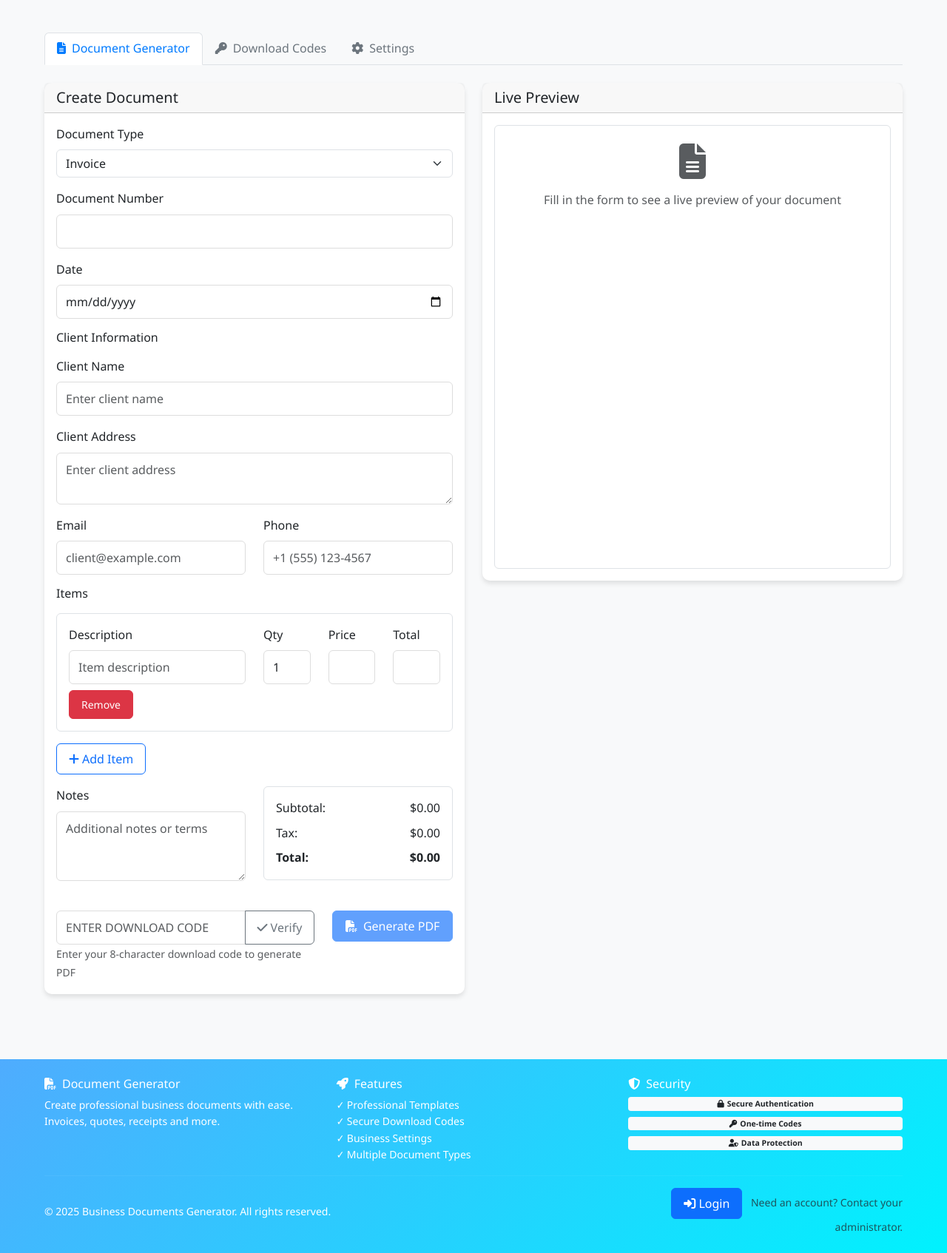
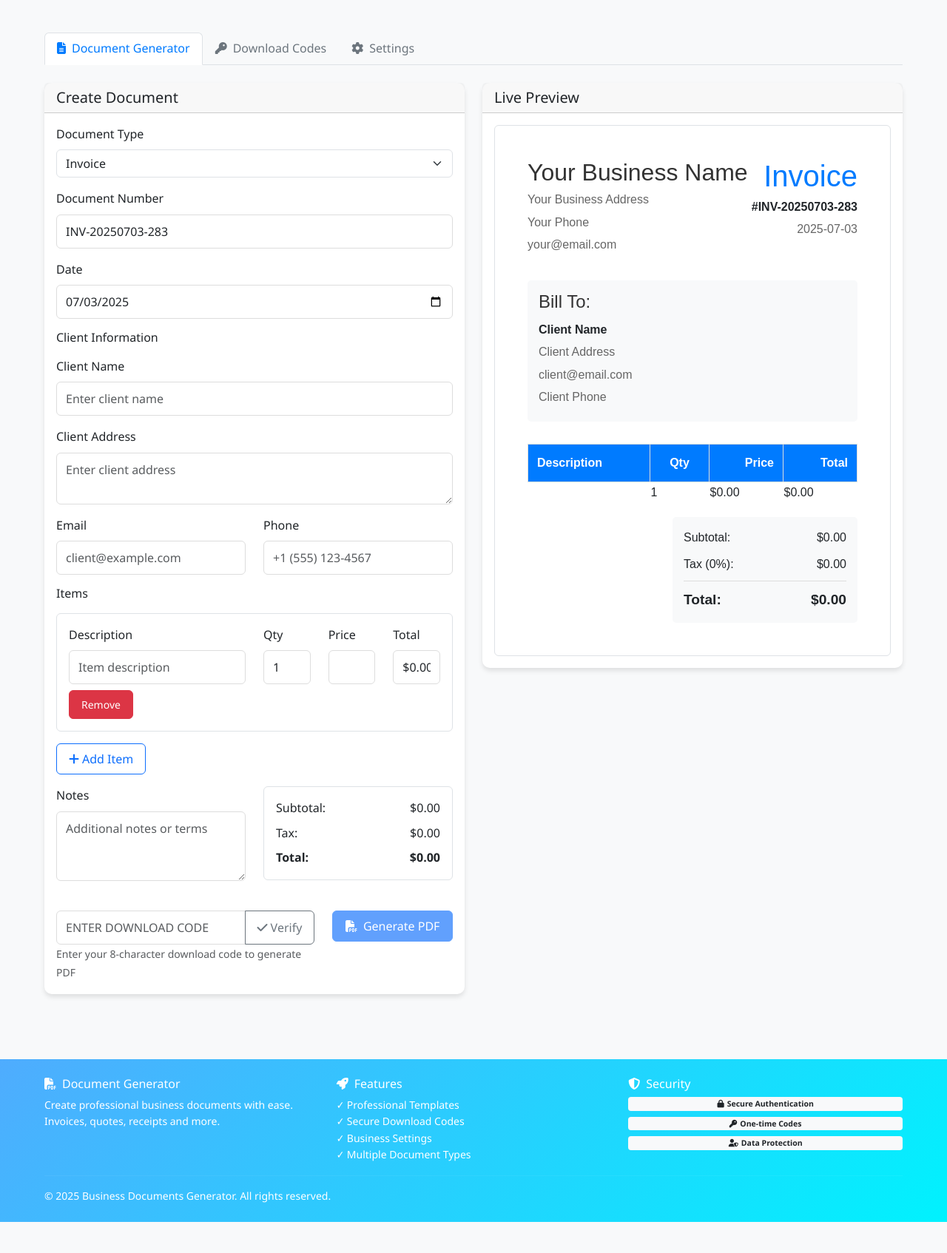
Before and after one commit to julisunkan/err, a Flask app: page / in a window 1280 px wide. Shown: the part 98-1792 px from the top of the page at 74% size. After the commit the page ends 1750 px from the top, so only its background shows below. Run offline with Flask 3, Linux system fonts and the light colour scheme; the visitor is signed in with stand-in values (Sample User, id 1); some libraries are stand-ins or nearby versions.

Commit message:
Assistant checkpoint: Fix login functionality and JavaScript errors
Assistant generated file changes:
- templates/index.html: Fix login functionality and JavaScript errors

---

User prompt:

the login function no longer working.  fix it. Check the entire code for errors and fix it

Replit-Commit-Author: Assistant
Replit-Commit-Session-Id: 8bb6f783-30b1-4a43-8ff4-0986a67f9c6c

```diff
--- a/templates/index.html
+++ b/templates/index.html
@@ -1,3 +1,4 @@
+
 <!DOCTYPE html>
 <html lang="en">
 <head>
@@ -299,6 +300,7 @@
                                     <h4><i class="fas fa-sign-in-alt me-2"></i>Login</h4>
                                 </div>
                                 <div class="card-body">
+                                    <div id="login-alert-container"></div>
                                     <form id="loginForm">
                                         <div class="mb-3">
                                             <label for="loginUsername" class="form-label">Username</label>
@@ -313,7 +315,7 @@
                                         </div>
                                     </form>
                                     <div class="text-center mt-3">
-                                        <p class="mb-1">Don't have an account? <a href="#" onclick="switchTab('register-tab')">Register here</a></p>
+                                        <p class="mb-1">Need an account? Contact your administrator.</p>
                                         <p class="text-muted mt-2"><small></small></p>
                                     </div>
                                 </div>
@@ -321,8 +323,6 @@
                         </div>
                     </div>
                 </div>
-
-                <!-- Register Tab -->
                 {% endif %}
 
                 <!-- Download Codes Tab (Admin Only) -->
@@ -510,23 +510,17 @@
                 </div>
                 <div class="col-md-4 text-end">
                     <div class="small">
+                        {% if not session.user_id %}
                             <a href="{{ url_for('login') }}" class="btn btn-primary me-2">
                                 <i class="fas fa-sign-in-alt"></i> Login
                             </a>
                             <span class="text-muted">Need an account? Contact your administrator.</span>
+                        {% endif %}
                     </div>
                 </div>
             </div>
         </div>
     </footer>
-
-
-                        </div>
-                        </form>
-                </div>
-            </div>
-        </div>
-    </div>
 
     <!-- Bootstrap JS -->
     <script src="https://cdn.jsdelivr.net/npm/bootstrap@5.3.0/dist/js/bootstrap.bundle.min.js"></script>
@@ -662,18 +656,6 @@
                 loginForm.addEventListener('submit', handleLogin);
             }
 
-            // Register form
-            const registerForm = document.getElementById('registerForm');
-            if (registerForm) {
-                registerForm.addEventListener('submit', handleRegister);
-            }
-
-            // Forgot password form
-            const forgotForm = document.getElementById('forgotPasswordForm');
-            if (forgotForm) {
-                forgotForm.addEventListener('submit', handleForgotPassword);
-            }
-
             // PDF Download code input formatting
             const pdfDownloadCodeInput = document.getElementById('pdfDownloadCode');
             if (pdfDownloadCodeInput) {
@@ -727,7 +709,6 @@
             if (importInput) {
                 importInput.addEventListener('change', importUserSettings);
             }
-
         }
 
         // Generate document number
@@ -747,7 +728,7 @@
                 case 'receipt': prefix = 'REC'; break;
             }
 
-            const docNumber = `${prefix}-${year}${month}${day}-${random}`;
+            const docNumber = prefix + '-' + year + month + day + '-' + random;
             document.getElementById('documentNumber').value = docNumber;
         }
 
@@ -756,35 +737,33 @@
             const container = document.getElementById('itemsContainer');
             const itemRow = document.createElement('div');
             itemRow.className = 'item-row border rounded p-3 mb-3';
-            itemRow.innerHTML = `
-                <div class="row">
-                    <div class="col-md-6">
-                        <div class="mb-2">
-                            <label class="form-label">Description</label>
-                            <input type="text" class="form-control item-description" placeholder="Item description">
-                        </div>
-                    </div>
-                    <div class="col-md-2">
-                        <div class="mb-2">
-                            <label class="form-label">Qty</label>
-                            <input type="number" class="form-control item-quantity" value="1" min="1">
-                        </div>
-                    </div>
-                    <div class="col-md-2">
-                        <div class="mb-2">
-                            <label class="form-label">Price</label>
-                            <input type="number" class="form-control item-price" step="0.01" min="0">
-                        </div>
-                    </div>
-                    <div class="col-md-2">
-                        <div class="mb-2">
-                            <label class="form-label">Total</label>
-                            <input type="text" class="form-control item-total" readonly>
-                        </div>
-                    </div>
-                </div>
-                <button type="button" class="btn btn-sm btn-danger remove-item">Remove</button>
-            `;
+            itemRow.innerHTML = '<div class="row">' +
+                '<div class="col-md-6">' +
+                    '<div class="mb-2">' +
+                        '<label class="form-label">Description</label>' +
+                        '<input type="text" class="form-control item-description" placeholder="Item description">' +
+                    '</div>' +
+                '</div>' +
+                '<div class="col-md-2">' +
+                    '<div class="mb-2">' +
+                        '<label class="form-label">Qty</label>' +
+                        '<input type="number" class="form-control item-quantity" value="1" min="1">' +
+                    '</div>' +
+                '</div>' +
+                '<div class="col-md-2">' +
+                    '<div class="mb-2">' +
+                        '<label class="form-label">Price</label>' +
+                        '<input type="number" class="form-control item-price" step="0.01" min="0">' +
+                    '</div>' +
+                '</div>' +
+                '<div class="col-md-2">' +
+                    '<div class="mb-2">' +
+                        '<label class="form-label">Total</label>' +
+                        '<input type="text" class="form-control item-total" readonly>' +
+                    '</div>' +
+                '</div>' +
+            '</div>' +
+            '<button type="button" class="btn btn-sm btn-danger remove-item">Remove</button>';
 
             container.appendChild(itemRow);
 
@@ -875,14 +854,12 @@
                 subtotal += total;
 
                 if (description || quantity || price) {
-                    itemsHtml += `
-                        <tr>
-                            <td>${description}</td>
-                            <td>${quantity}</td>
-                            <td>${formatCurrency(price)}</td>
-                            <td>${formatCurrency(total)}</td>
-                        </tr>
-                    `;
+                    itemsHtml += '<tr>' +
+                        '<td>' + description + '</td>' +
+                        '<td>' + quantity + '</td>' +
+                        '<td>' + formatCurrency(price) + '</td>' +
+                        '<td>' + formatCurrency(total) + '</td>' +
+                    '</tr>';
                 }
             });
 
@@ -892,65 +869,63 @@
 
             const docTypeDisplay = docType.charAt(0).toUpperCase() + docType.slice(1).replace('_', ' ');
 
-            preview.innerHTML = `
-                <div style="max-width: 800px; margin: 0 auto; padding: 20px; font-family: Arial, sans-serif;">
-                    <div style="display: flex; justify-content: space-between; align-items: start; margin-bottom: 30px;">
-                        <div>
-                            <h2 style="color: #333; margin: 0;">${businessSettings.businessName || 'Your Business Name'}</h2>
-                            <p style="margin: 5px 0; color: #666;">${businessSettings.businessAddress || 'Your Business Address'}</p>
-                            <p style="margin: 5px 0; color: #666;">${businessSettings.businessPhone || 'Your Phone'}</p>
-                            <p style="margin: 5px 0; color: #666;">${businessSettings.businessEmail || 'your@email.com'}</p>
-                        </div>
-                        <div style="text-align: right;">
-                            <h1 style="color: #007bff; margin: 0;">${docTypeDisplay}</h1>
-                            <p style="margin: 5px 0; font-weight: bold;">#${docNumber || 'DOC-001'}</p>
-                            <p style="margin: 5px 0; color: #666;">${docDate || new Date().toISOString().split('T')[0]}</p>
-                        </div>
-                    </div>
+            preview.innerHTML = '<div style="max-width: 800px; margin: 0 auto; padding: 20px; font-family: Arial, sans-serif;">' +
+                '<div style="display: flex; justify-content: space-between; align-items: start; margin-bottom: 30px;">' +
+                    '<div>' +
+                        '<h2 style="color: #333; margin: 0;">' + (businessSettings.businessName || 'Your Business Name') + '</h2>' +
+                        '<p style="margin: 5px 0; color: #666;">' + (businessSettings.businessAddress || 'Your Business Address') + '</p>' +
+                        '<p style="margin: 5px 0; color: #666;">' + (businessSettings.businessPhone || 'Your Phone') + '</p>' +
+                        '<p style="margin: 5px 0; color: #666;">' + (businessSettings.businessEmail || 'your@email.com') + '</p>' +
+                    '</div>' +
+                    '<div style="text-align: right;">' +
+                        '<h1 style="color: #007bff; margin: 0;">' + docTypeDisplay + '</h1>' +
+                        '<p style="margin: 5px 0; font-weight: bold;">#' + (docNumber || 'DOC-001') + '</p>' +
+                        '<p style="margin: 5px 0; color: #666;">' + (docDate || new Date().toISOString().split('T')[0]) + '</p>' +
+                    '</div>' +
+                '</div>' +
 
-                    <div style="margin-bottom: 30px; padding: 15px; background: #f8f9fa; border-radius: 5px;">
-                        <h4 style="margin: 0 0 10px 0; color: #333;">Bill To:</h4>
-                        <p style="margin: 5px 0; font-weight: bold;">${clientName || 'Client Name'}</p>
-                        <p style="margin: 5px 0; color: #666;">${clientAddress || 'Client Address'}</p>
-                        <p style="margin: 5px 0; color: #666;">${clientEmail || 'client@email.com'}</p>
-                        <p style="margin: 5px 0; color: #666;">${clientPhone || 'Client Phone'}</p>
-                    </div>
+                '<div style="margin-bottom: 30px; padding: 15px; background: #f8f9fa; border-radius: 5px;">' +
+                    '<h4 style="margin: 0 0 10px 0; color: #333;">Bill To:</h4>' +
+                    '<p style="margin: 5px 0; font-weight: bold;">' + (clientName || 'Client Name') + '</p>' +
+                    '<p style="margin: 5px 0; color: #666;">' + (clientAddress || 'Client Address') + '</p>' +
+                    '<p style="margin: 5px 0; color: #666;">' + (clientEmail || 'client@email.com') + '</p>' +
+                    '<p style="margin: 5px 0; color: #666;">' + (clientPhone || 'Client Phone') + '</p>' +
+                '</div>' +
 
-                    <table style="width: 100%; border-collapse: collapse; margin-bottom: 20px;">
-                        <thead>
-                            <tr style="background: #007bff; color: white;">
-                                <th style="padding: 12px; text-align: left; border: 1px solid #ddd;">Description</th>
-                                <th style="padding: 12px; text-align: center; border: 1px solid #ddd; width: 80px;">Qty</th>
-                                <th style="padding: 12px; text-align: right; border: 1px solid #ddd; width: 100px;">Price</th>
-                                <th style="padding: 12px; text-align: right; border: 1px solid #ddd; width: 100px;">Total</th>
-                            </tr>
-                        </thead>
-                        <tbody>
-                            ${itemsHtml || '<tr><td colspan="4" style="padding: 12px; text-align: center; color: #999; border: 1px solid #ddd;">No items added</td></tr>'}
-                        </tbody>
-                    </table>
+                '<table style="width: 100%; border-collapse: collapse; margin-bottom: 20px;">' +
+                    '<thead>' +
+                        '<tr style="background: #007bff; color: white;">' +
+                            '<th style="padding: 12px; text-align: left; border: 1px solid #ddd;">Description</th>' +
+                            '<th style="padding: 12px; text-align: center; border: 1px solid #ddd; width: 80px;">Qty</th>' +
+                            '<th style="padding: 12px; text-align: right; border: 1px solid #ddd; width: 100px;">Price</th>' +
+                            '<th style="padding: 12px; text-align: right; border: 1px solid #ddd; width: 100px;">Total</th>' +
+                        '</tr>' +
+                    '</thead>' +
+                    '<tbody>' +
+                        (itemsHtml || '<tr><td colspan="4" style="padding: 12px; text-align: center; color: #999; border: 1px solid #ddd;">No items added</td></tr>') +
+                    '</tbody>' +
+                '</table>' +
 
-                    <div style="display: flex; justify-content: space-between; align-items: start;">
-                        <div style="flex: 1; margin-right: 20px;">
-                            ${notes ? `<div><h4 style="margin: 0 0 10px 0; color: #333;">Notes:</h4><p style="color: #666; margin: 0;">${notes}</p></div>` : ''}
-                        </div>
-                        <div style="min-width: 250px; background: #f8f9fa; padding: 15px; border-radius: 5px;">
-                            <div style="display: flex; justify-content: space-between; margin-bottom: 10px;">
-                                <span>Subtotal:</span>
-                                <span>${formatCurrency(subtotal)}</span>
-                            </div>
-                            <div style="display: flex; justify-content: space-between; margin-bottom: 10px;">
-                                <span>Tax (${taxRate}%):</span>
-                                <span>${formatCurrency(tax)}</span>
-                            </div>
-                            <div style="display: flex; justify-content: space-between; font-weight: bold; font-size: 1.2em; padding-top: 10px; border-top: 1px solid #ddd;">
-                                <span>Total:</span>
-                                <span>${formatCurrency(total)}</span>
-                            </div>
-                        </div>
-                    </div>
-                </div>
-            `;
+                '<div style="display: flex; justify-content: space-between; align-items: start;">' +
+                    '<div style="flex: 1; margin-right: 20px;">' +
+                        (notes ? '<div><h4 style="margin: 0 0 10px 0; color: #333;">Notes:</h4><p style="color: #666; margin: 0;">' + notes + '</p></div>' : '') +
+                    '</div>' +
+                    '<div style="min-width: 250px; background: #f8f9fa; padding: 15px; border-radius: 5px;">' +
+                        '<div style="display: flex; justify-content: space-between; margin-bottom: 10px;">' +
+                            '<span>Subtotal:</span>' +
+                            '<span>' + formatCurrency(subtotal) + '</span>' +
+                        '</div>' +
+                        '<div style="display: flex; justify-content: space-between; margin-bottom: 10px;">' +
+                            '<span>Tax (' + taxRate + '%):</span>' +
+                            '<span>' + formatCurrency(tax) + '</span>' +
+                        '</div>' +
+                        '<div style="display: flex; justify-content: space-between; font-weight: bold; font-size: 1.2em; padding-top: 10px; border-top: 1px solid #ddd;">' +
+                            '<span>Total:</span>' +
+                            '<span>' + formatCurrency(total) + '</span>' +
+                        '</div>' +
+                    '</div>' +
+                '</div>' +
+            '</div>';
         }
 
         // Verify download code
@@ -998,7 +973,7 @@
             }
 
             try {
-                const { jsPDF } = window.jspdf;
+                const jsPDF = window.jspdf.jsPDF;
                 const doc = new jsPDF();
 
                 // Get form data
@@ -1017,8 +992,8 @@
                 doc.text(docTypeDisplay, 20, 30);
 
                 doc.setFontSize(12);
-                doc.text(`Document #: ${docNumber}`, 20, 45);
-                doc.text(`Date: ${docDate}`, 20, 55);
+                doc.text('Document #: ' + docNumber, 20, 45);
+                doc.text('Date: ' + docDate, 20, 55);
 
                 // Business info
                 doc.text(businessSettings.businessName || 'Your Business', 20, 75);
@@ -1066,12 +1041,12 @@
                 const tax = subtotal * (taxRate / 100);
                 const finalTotal = subtotal + tax;
 
-                doc.text(`Subtotal: ${formatCurrency(subtotal)}`, 120, yPos);
+                doc.text('Subtotal: ' + formatCurrency(subtotal), 120, yPos);
                 yPos += 10;
-                doc.text(`Tax (${taxRate}%): ${formatCurrency(tax)}`, 120, yPos);
+                doc.text('Tax (' + taxRate + '%): ' + formatCurrency(tax), 120, yPos);
                 yPos += 10;
                 doc.setFontSize(14);
-                doc.text(`Total: ${formatCurrency(finalTotal)}`, 120, yPos);
+                doc.text('Total: ' + formatCurrency(finalTotal), 120, yPos);
 
                 // Notes
                 if (notes) {
@@ -1083,7 +1058,7 @@
                 }
 
                 // Save the PDF
-                const filename = `${docType}-${docNumber}.pdf`;
+                const filename = docType + '-' + docNumber + '.pdf';
                 doc.save(filename);
 
                 showNotification('PDF generated successfully!', 'success');
@@ -1106,7 +1081,7 @@
             .then(response => response.json())
             .then(data => {
                 if (data.success) {
-                    showNotification(`Download code generated: ${data.code}`, 'success');
+                    showNotification('Download code generated: ' + data.code, 'success');
                 } else {
                     showNotification(data.error || 'Failed to generate code', 'error');
                 }
@@ -1166,17 +1141,17 @@
             .then(response => response.json())
             .then(result => {
                 if (result.success) {
-                    showNotification('Login successful!', 'success');
+                    showLoginAlert('Login successful!', 'success');
                     setTimeout(() => {
                         window.location.href = result.redirect || '/dashboard';
                     }, 1000);
                 } else {
-                    showNotification(result.error, 'error');
+                    showLoginAlert(result.error, 'danger');
                 }
             })
             .catch(error => {
                 console.error('Login error:', error);
-                showNotification('Login failed', 'error');
+                showLoginAlert('Login failed', 'danger');
             });
         }
 
@@ -1283,11 +1258,8 @@
             const alertClass = type === 'error' ? 'danger' : type;
 
             const alert = document.createElement('div');
-            alert.className = `alert alert-${alertClass} alert-dismissible fade show`;
-            alert.innerHTML = `
-                ${message}
-                <button type="button" class="btn-close" data-bs-dismiss="alert"></button>
-            `;
+            alert.className = 'alert alert-' + alertClass + ' alert-dismissible fade show';
+            alert.innerHTML = message + '<button type="button" class="btn-close" data-bs-dismiss="alert"></button>';
 
             container.appendChild(alert);
 
@@ -1298,3 +1270,17 @@
                 }
             }, 5000);
         }
+
+        // Show login alert (specific to login form)
+        function showLoginAlert(message, type) {
+            const container = document.getElementById('login-alert-container');
+            if (container) {
+                container.innerHTML = '<div class="alert alert-' + type + ' alert-dismissible fade show" role="alert">' +
+                    message +
+                    '<button type="button" class="btn-close" data-bs-dismiss="alert"></button>' +
+                '</div>';
+            }
+        }
+    </script>
+</body>
+</html>
```
Lines whose indentation alone changed are shown as unchanged.
